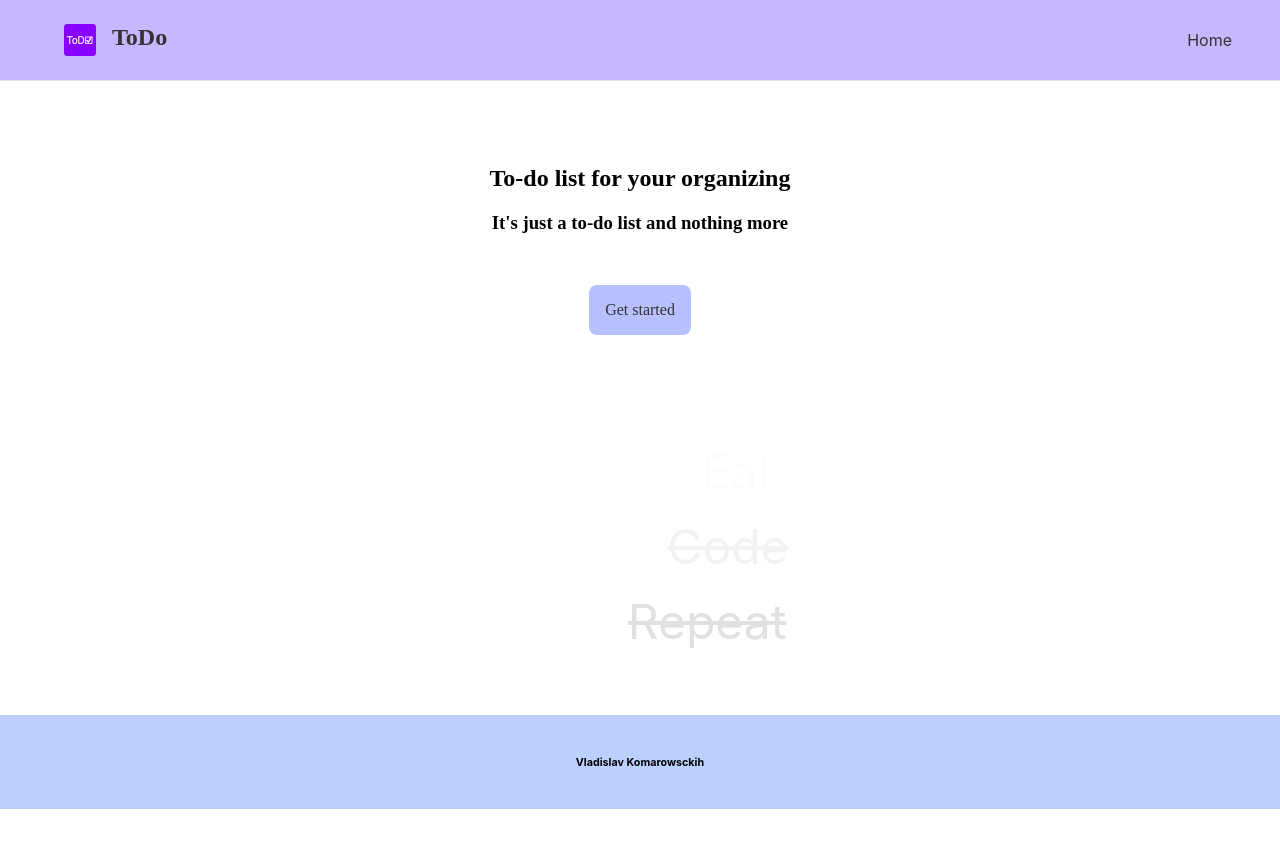
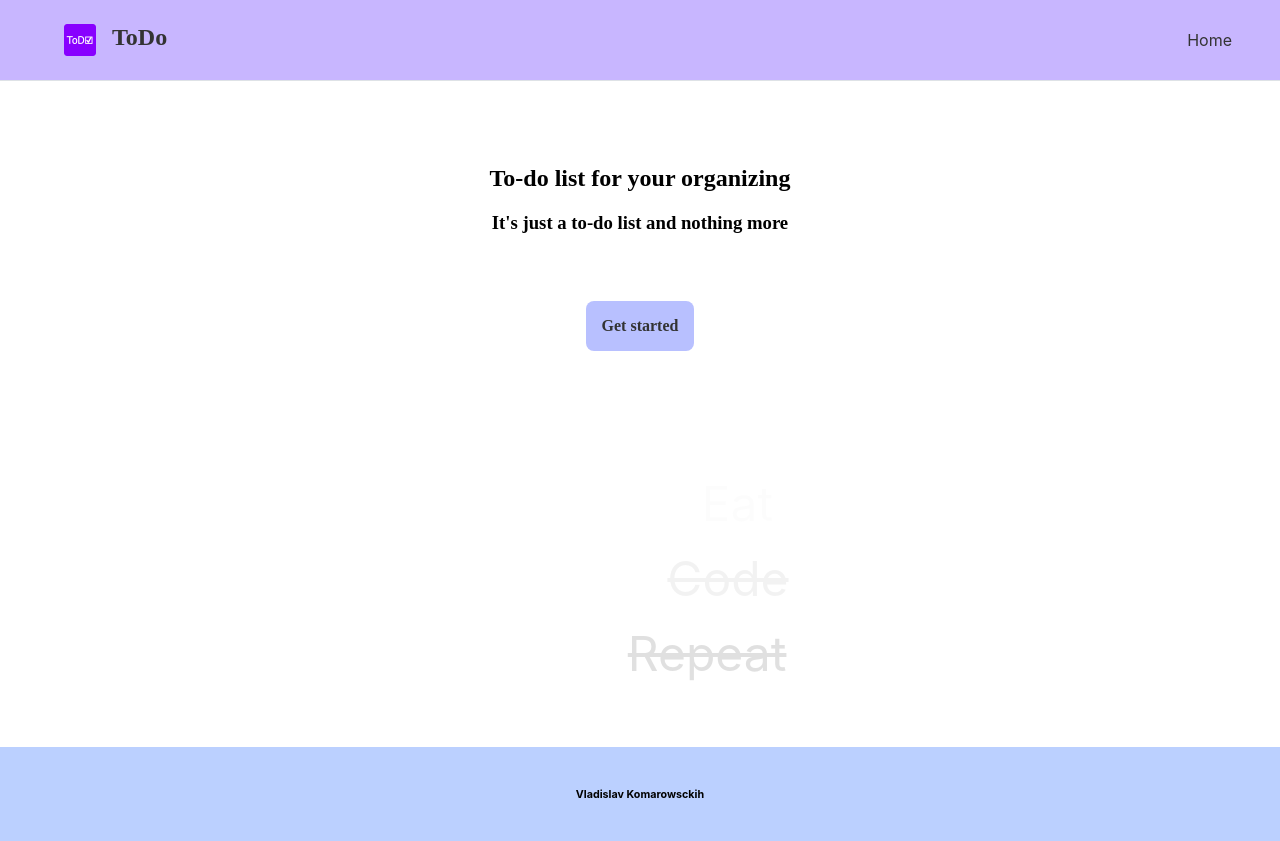
Before and after one commit to GetAwayKO/todo_list, a React app: page / in a window 1280 px wide. Before the commit the page ends 809 px from the top, so only its background shows below. Built offline with nearby package versions, Linux system fonts and the light colour scheme; a small style sheet from the web is missing.

Commit message:
added default value for button className

```diff
--- a/client/components/button/Button.jsx
+++ b/client/components/button/Button.jsx
@@ -1,6 +1,7 @@
 import React from "react";
 import cn from "classnames";
-const Button = ({ className, children, ...rest }) => {
+import styles from "./Button.module.scss";
+const Button = ({ className = " ", children, ...rest }) => {
   return (
     <button className={cn(className, styles.button)} {...rest}>
       {children}
--- a/client/components/button/Button.module.scss
+++ b/client/components/button/Button.module.scss
@@ -1,11 +1,16 @@
 .button {
-  border: 1px black;
   border-radius: 0.5rem;
   background-color: #b8c0ff;
   padding: 1rem;
   font-size: medium;
-  font-weight: 500;
+  font-weight: 700;
   text-decoration: none;
   color: #333;
   font-family: "Hack";
+  border: 0;
+  margin: 1rem;
+  &:hover {
+    background-color: #ffd6ff;
+    cursor: pointer;
+  }
 }
```
